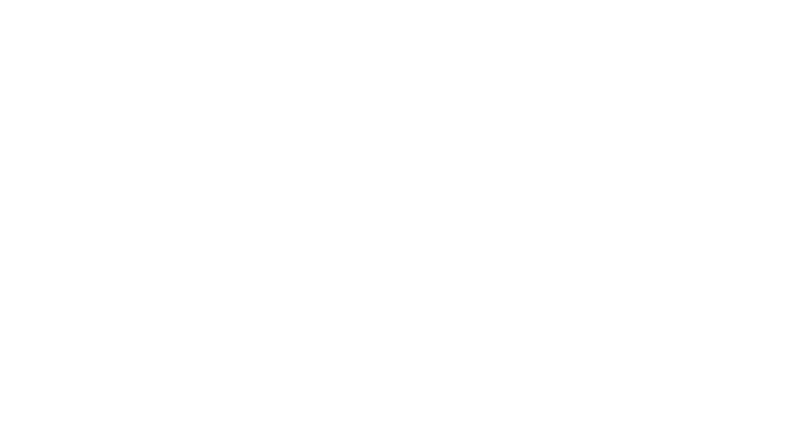
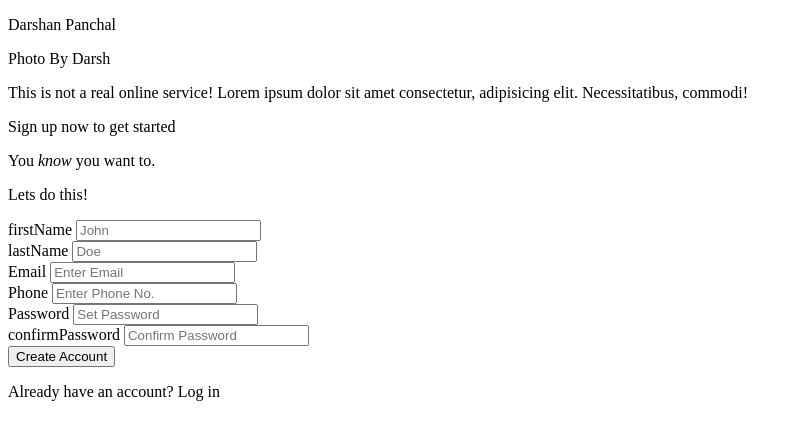
Before and after one commit to Darshan113/odin_form, a plain HTML site: page index.html in a window 1280 px wide. Shown: the whole page, without its empty margins (0-802 px from the left). Drawn offline with Linux system fonts and the light colour scheme.

Commit message:
feat: write html structure code

```diff
--- a/index.html
+++ b/index.html
@@ -7,6 +7,106 @@
     <link rel="stylesheet" href="style.css">
 </head>
 <body>
+    <div class="container">
+
+        <div class="left-section">
+          <p class="name">Darshan Panchal</p>
+          <p class="footer">Photo By <span>Darsh</span></p>
+        </div>
+
+        <div class="right-section">
+
+          <div class="header">
+            <p class="info">
+              This is not a real online service! Lorem ipsum dolor sit amet
+              consectetur, adipisicing elit. Necessitatibus, commodi!
+            </p>
+            <p class="signup">Sign up now to get started</p>
+            <p class="action">You <i>know</i> you want to.</p>
+          </div>
+
+          <form action="" id="form">
+            <div class="form-section">
+              <p>Lets do this!</p>
+              <div class="elements">
+                <div class="form-group">
+                  <label for="first_name">firstName</label>
+                  <input
+                    type="text"
+                    id="first_name"
+                    name="first_name"
+                    placeholder="John"
+                  />
+                  <small></small>
+                </div>
+                <div class="form-group">
+                  <label for="last_name">lastName</label>
+                  <input
+                    type="text"
+                    id="last_name"
+                    name="last_name"
+                    placeholder="Doe"
+                  />
+                  <small></small>
+                </div>
+                <div class="form-group">
+                  <label for="email">Email</label>
+                  <input
+                    type="email"
+                    id="email"
+                    name="email"
+                    placeholder="Enter Email"
+                  />
+                  <small></small>
+                </div>
+                <div class="form-group">
+                  <label for="phone_number">Phone</label>
+                  <input
+                    type="text"
+                    id="phone_number"
+                    name="phone_number"
+                    placeholder="Enter Phone No."
+                    pattern="^[789]\d{9}$"
+                  />
+                  <small></small>
+                </div>
+                <div class="form-group">
+                  <label for="password">Password</label>
+                  <input
+                    type="password"
+                    id="password"
+                    name="password"
+                    placeholder="Set Password"
+                    minlength="8"
+                  />
+                  <small></small>
+                </div>
+                <div class="form-group">
+                  <label for="confirm_password">confirmPassword</label>
+                  <input
+                    type="password"
+                    id="confirm_password"
+                    name="confirm_password"
+                    placeholder="Confirm Password"
+                    minlength="8"
+                  />
+                  <small></small>
+                </div>
+              </div>
+            </div>
+
+            <div class="submit-section">
+              <button type="submit">Create Account</button>
+            </div>
+
+          </form>
+
+          <div class="login">
+            <p>Already have an account? <span>Log in</span></p>
+          </div>
+
+        </div>
+      </div>
 
 
     <script src="main.js"></script>
```
